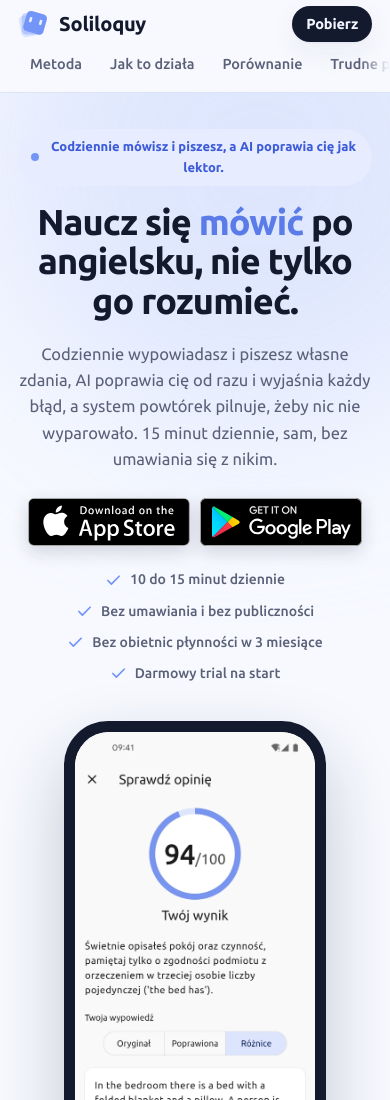
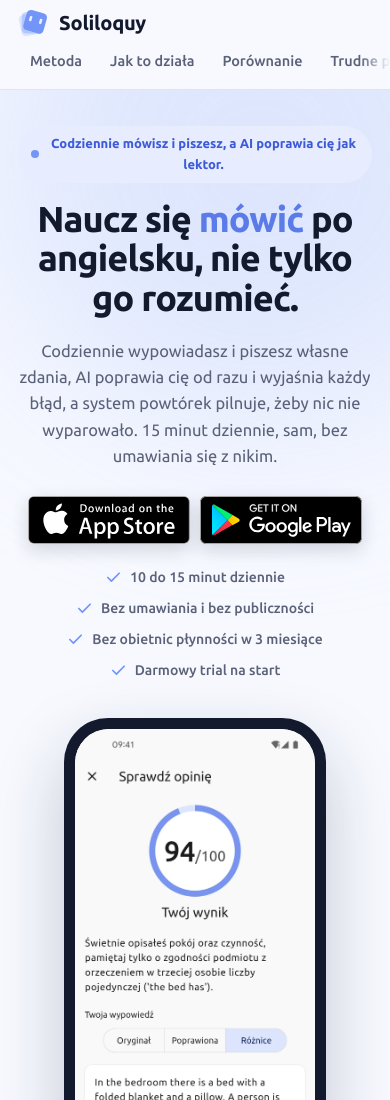
Before and after one commit to vocabularily/soliloquy.pl, a plain HTML site: page index.html in a window 390 px wide. Shown: the top 1100 px of the page. Drawn offline with Linux system fonts and the light colour scheme.

Commit message:
Drop the download button from the top bar

```diff
--- a/assets/styles.css
+++ b/assets/styles.css
@@ -89,7 +89,6 @@ strong { font-weight: 700; }
   transition: background-color .15s, color .15s;
 }
 .nav-links a:hover { color: var(--accent-ink); background: var(--accent-wash); }
-.nav-cta { display: flex; align-items: center; gap: 14px; }
 
 /* ---------------- Buttons ---------------- */
 
@@ -105,7 +104,6 @@ strong { font-weight: 700; }
 .btn-ghost:hover { border-color: var(--accent); color: var(--accent-ink); transform: translateY(-2px); }
 .btn-on-dark { background: var(--accent); color: #0B1120; }
 .btn-on-dark:hover { background: #8AA8FA; transform: translateY(-2px); }
-.btn-sm { padding: 10px 18px; font-size: 15px; }
 
 .store-row { display: flex; flex-wrap: wrap; align-items: center; gap: 14px; }
 /* The badge art is a 135x40 SVG that already draws its own rounded corners
@@ -518,10 +516,10 @@ footer.site {
 }
 
 @media (max-width: 980px) {
-  /* the nav stands up into two rows here, so the anchor offset has to grow with it.
-     124 clears the tallest nav this layout produces (the download button plus the
-     swipe strip), so an anchor never lands under the bar. */
-  html { scroll-padding-top: 124px; }
+  /* the nav stands up into two rows here, brand on top and the swipe strip below,
+     so the anchor offset has to grow with it. 112 clears that nav, so an anchor
+     never lands under the bar. */
+  html { scroll-padding-top: 112px; }
   .hero-grid { grid-template-columns: 1fr; gap: 44px; }
   .hero { padding: 48px 0 64px; }
   .hero h1 { max-width: 20ch; line-height: 1.1; }
@@ -599,11 +597,9 @@ footer.site {
 @media (max-width: 520px) {
   body { font-size: 16.5px; }
   .wrap { padding: 0 18px; }
-  /* a two row nav is tall enough already, so the download button drops to the
-     height of the wordmark and both rows keep a small, even breath above and below */
-  html { scroll-padding-top: 104px; }
+  /* the nav is two rows, brand then swipe strip, so anchors need to clear both */
+  html { scroll-padding-top: 112px; }
   .nav-inner { padding-top: 6px; padding-bottom: 6px; }
-  .nav-cta .btn-sm { padding: 6px 14px; font-size: 14.5px; }
   .nav-links a { padding: 8px 12px; font-size: 14.5px; }
   /* the swipe strip reaches to the screen edge, so its negative margin has to
      track the wrap padding, which drops from 24px to 18px right here */
--- a/index.html
+++ b/index.html
@@ -60,9 +60,6 @@
       <a href="#compare">Porównanie</a>
       <a href="#faq">Trudne pytania</a>
       </div>
-    <div class="nav-cta">
-      <a class="btn btn-primary btn-sm" href="#download">Pobierz</a>
-    </div>
   </div>
 </nav>
 
```
